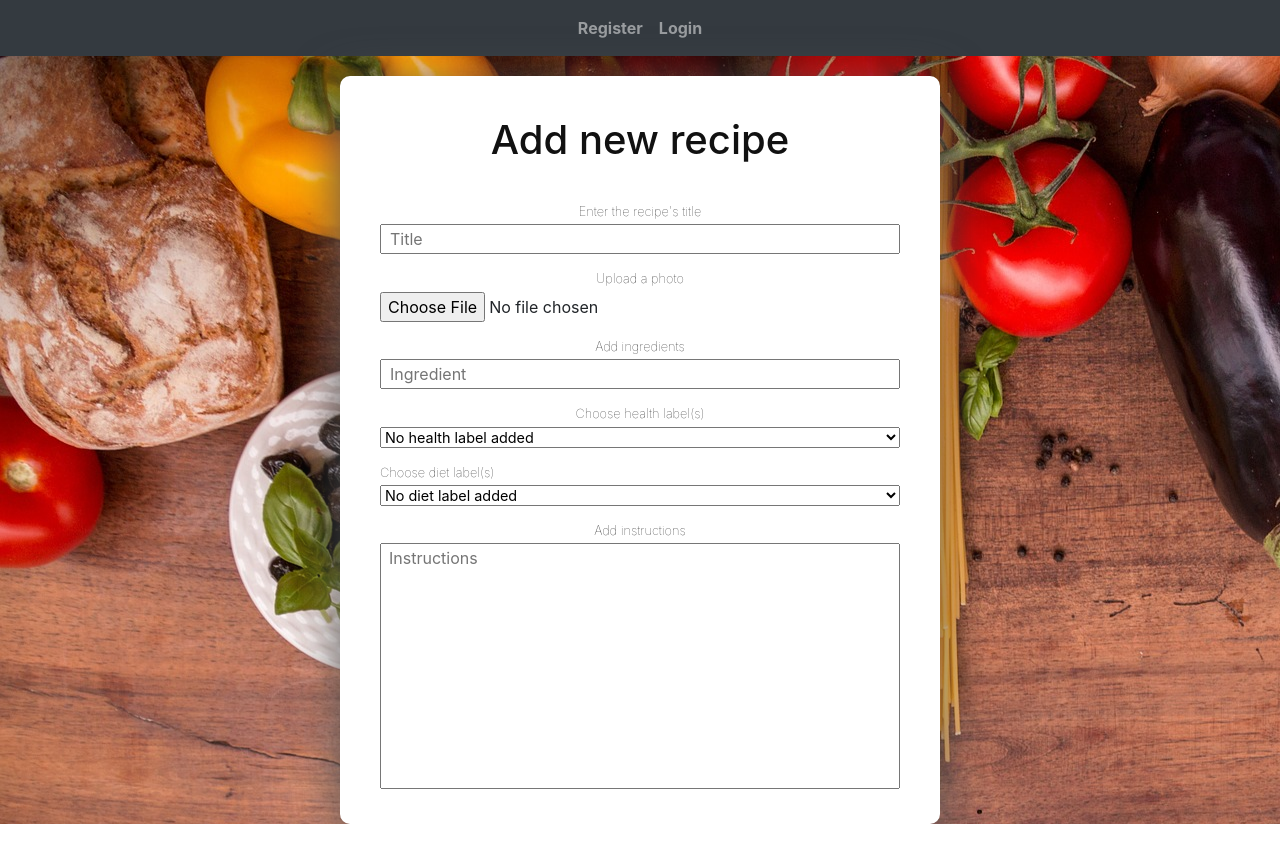
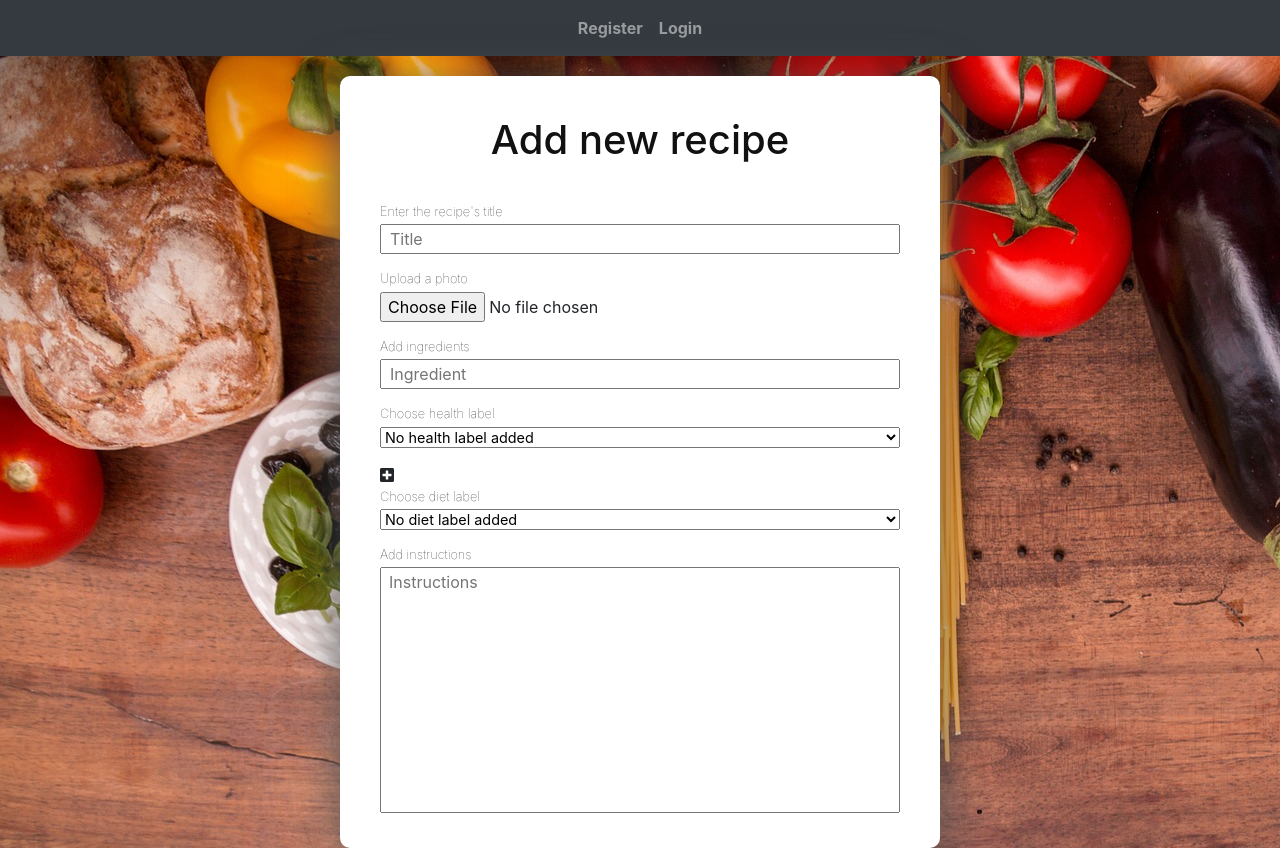
Before and after one commit to adamszabolcs/java-cookta-frontend, a React (Create React App) app: page /addrecipe in a window 1280 px wide. Before the commit the page ends 824 px from the top, so only its background shows below. Built offline with nearby package versions, Linux system fonts and the light colour scheme.

Commit message:
user able to add more health labels

```diff
--- a/src/App.js
+++ b/src/App.js
@@ -9,9 +9,11 @@ import AddRecipe from "./pages/AddRecipe";
 
 import { library } from '@fortawesome/fontawesome-svg-core'
 import {faUndo} from '@fortawesome/free-solid-svg-icons'
+import {faPlusSquare} from "@fortawesome/free-solid-svg-icons";
 import {Navbar} from "./components/Navbar";
 
 library.add(faUndo);
+library.add(faPlusSquare);
 
 const HEALTH_FILTER = ["Gluten", "Soy", "Peanut", "Fish", "Dairy", "Shellfish", "Egg", "Tree-Nut", "Wheat"];
 const DIET_FILTERS = ["Vegetarian", "Paleo", "Low-Fat", "Low-Carb", "Low-Sodium", "Balanced"];
@@ -232,7 +234,7 @@ class App extends Component {
                         logoutUser={this.logout}
                     />
                     <Route exact={true} path='/' render={() =>
-                        <div className="App">
+                        <div className="Home">
                             <Home
                             searchprase={this.state.searchprase}
                             onSubmit={this.handleSubmit}
@@ -248,12 +250,12 @@ class App extends Component {
                         </div>
                     }/>
                     <Route exact={true} path='/registration' render={() => (
-                        <div className="App">
+                        <div className="Registration">
                             <Registration/>
                         </div>
                     )}/>
                     <Route exact={true} path='/profile' render={() => (
-                        <div className="App">
+                        <div className="Profile">
                             <Profile
                                 dietCheckboxes={this.state.diet}
                                 healthCheckboxes={this.state.health}
@@ -265,7 +267,7 @@ class App extends Component {
                         </div>
                     )}/>
                     <Route exact={true} path='/addrecipe' render={() => (
-                        <div className="App">
+                        <div className="AddRecipe">
                             <AddRecipe/>
                         </div>
                     )}/>
--- a/src/components/UserInfoBox.jsx
+++ b/src/components/UserInfoBox.jsx
@@ -5,7 +5,7 @@ import {Recipes} from "./Recipes";
 export class UserInfoBox extends Component {
 
     constructor(props) {
-        super(props)
+        super(props);
 
         this.saveIntoleranceChanges = this.saveIntoleranceChanges.bind(this);
 
--- a/src/pages/AddRecipe.jsx
+++ b/src/pages/AddRecipe.jsx
@@ -3,11 +3,49 @@ import React, {Component} from 'react';
 import '../App.css';
 import '../templatemo-style.css';
 import '../addrecipe.css';
+import {FontAwesomeIcon} from "@fortawesome/react-fontawesome";
 
 const HEALTH_FILTER = ["Gluten", "Soy", "Peanut", "Fish", "Dairy", "Shellfish", "Egg", "Tree-Nut", "Wheat"];
 const DIET_FILTERS = ["Vegetarian", "Paleo", "Low-Fat", "Low-Carb", "Low-Sodium", "Balanced"];
 
 export default class AddRecipe extends Component {
+
+    constructor(props) {
+        super(props);
+
+        this.state = {
+            healthInputs: 1,
+            dietInputs: 1
+        }
+    }
+
+    handleHealthClick = () => {
+        this.setState({healthInputs: this.state.healthInputs + 1}, () => {
+            console.log(this.state.healthInputs)
+        });
+    };
+
+
+    createHealthSelect = () => {
+        let healthInputs = [];
+
+        for (let i = 0; i < this.state.healthInputs; i++) {
+            healthInputs.push(
+                <div className="health">
+                <label htmlFor="userName" className="inputLabel">Choose health label</label>
+                <select name="health" className="addRecipeDropdown">
+                    <option value="default" defaultValue={false}>No health label added</option>
+                    {HEALTH_FILTER.map((health) =>
+                        <option value={health}>{health}</option>
+                    )};
+                </select>
+            </div>)
+        }
+        return healthInputs;
+
+    };
+
+
 
     render() {
 
@@ -42,20 +80,18 @@ export default class AddRecipe extends Component {
                             />
                         </div>
 
-                        <div className="health">
-                            <label htmlFor="userName" className="inputLabel">Choose health label(s)</label>
-                            <select name="health" className="addRecipeDropdown">
-                                    <option value="default" selected>No health label added</option>
-                                {HEALTH_FILTER.map((health) =>
-                                    <option value="health">{health}</option>
-                                )};
-                            </select>
+                        {this.createHealthSelect()}
+
+
+                        <div className="plusButton" onClick={this.handleHealthClick}>
+                            <FontAwesomeIcon icon="plus-square"/>
                         </div>
 
+
                         <div className="diet">
-                            <label htmlFor="userName" className="inputLabel">Choose diet label(s)</label>
+                            <label htmlFor="userName" className="inputLabel">Choose diet label</label>
                             <select name="diet" className="addRecipeDropdown">
-                                <option value="default" selected>No diet label added</option>
+                                <option value="default" defaultValue={false}>No diet label added</option>
                                 {DIET_FILTERS.map((diet) =>
                                     <option value="health">{diet}</option>
                                 )};
```
